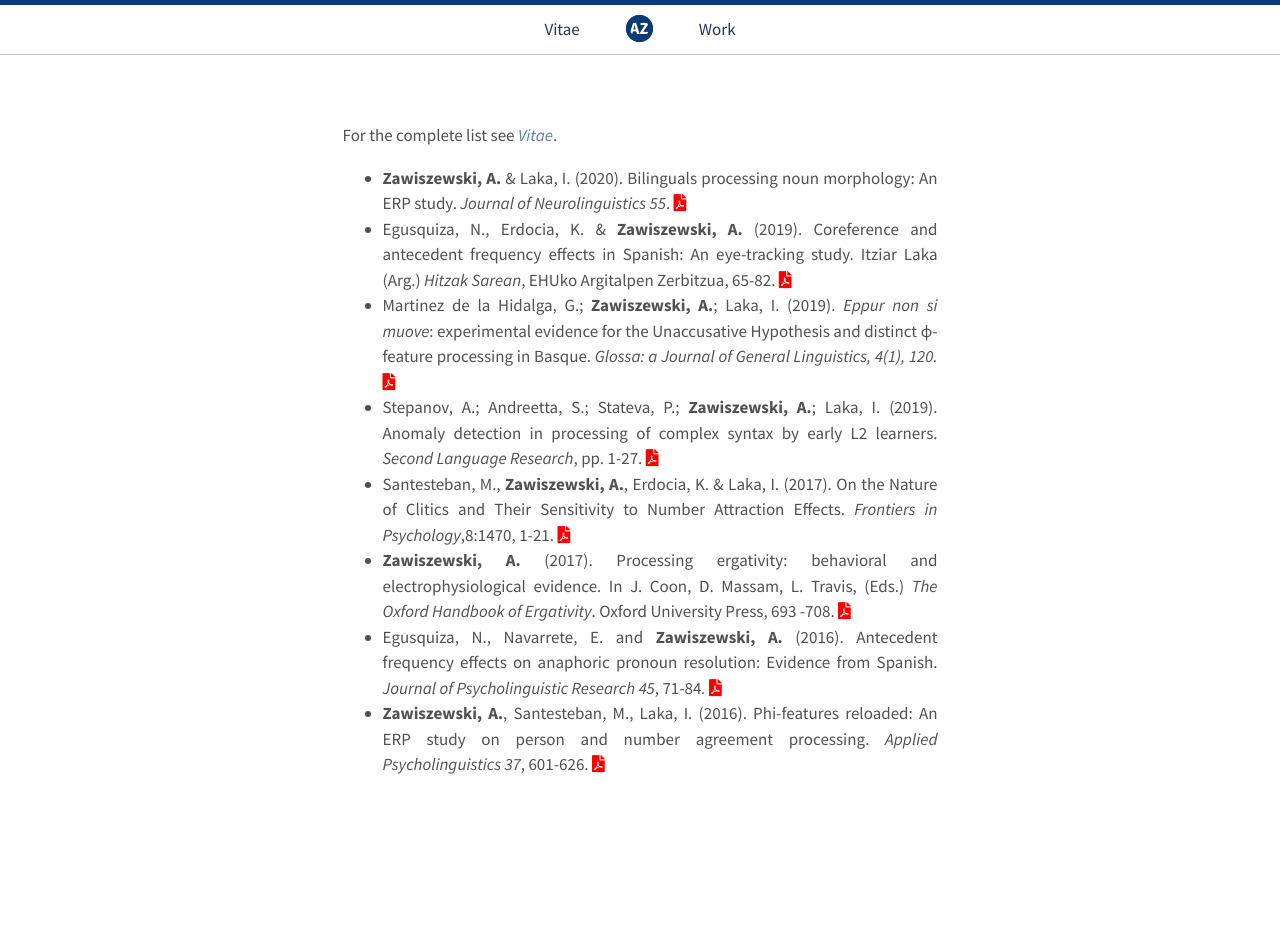
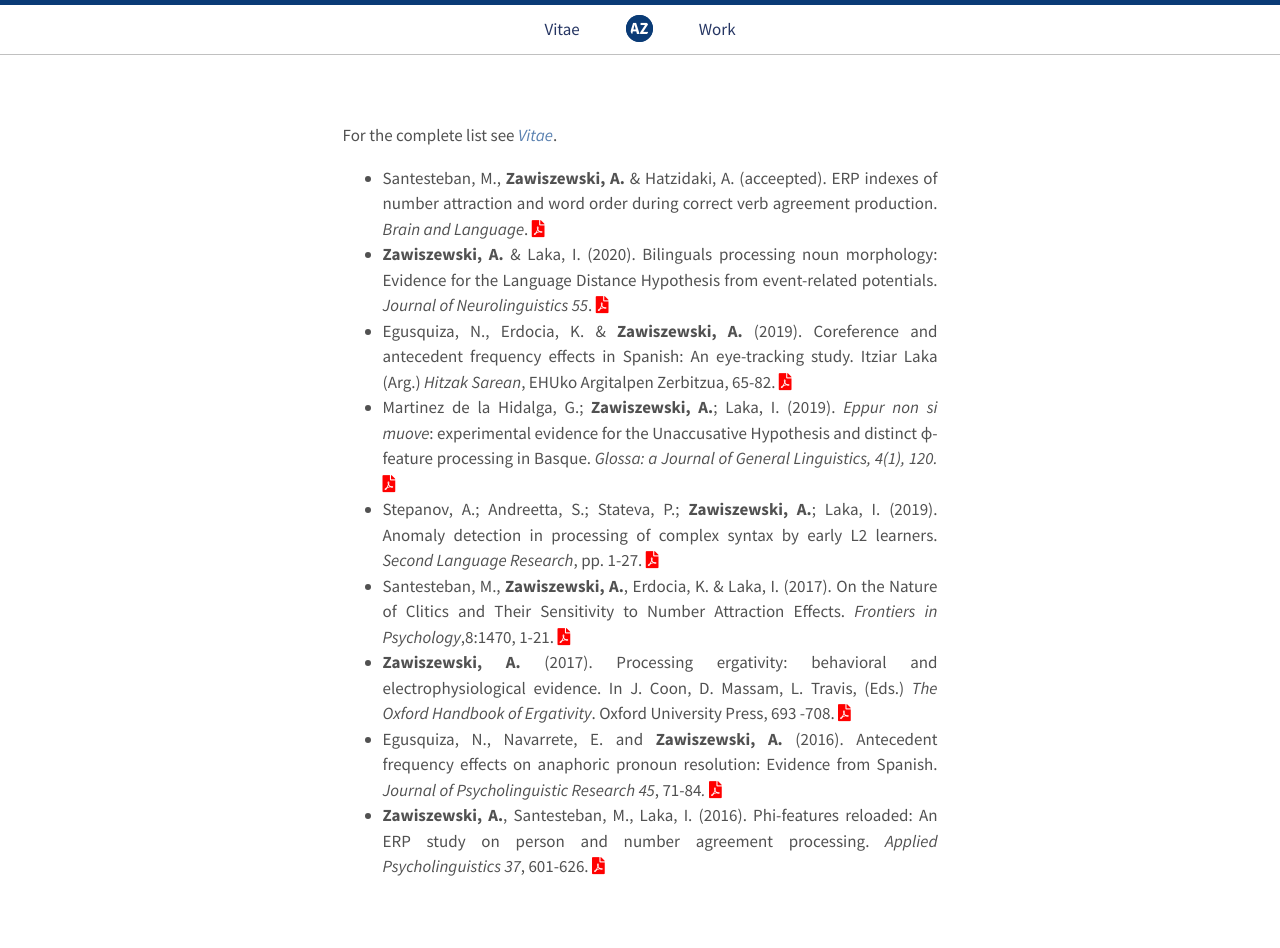
Before and after one commit to zawis/zawis.github.io, a Jekyll site: the page built from work.md, in a window 1280 px wide. Built offline with Jekyll 4.4.1, drawn with Linux system fonts in a browser that asks for light colours; nearby versions of some CDN libraries; a style sheet for code colours, icons or effects is not loaded; before the commit the page ends 900 px from its top, so only the background shows below that.

Commit message:
Update work.md

```diff
--- a/work.md
+++ b/work.md
@@ -8,7 +8,8 @@ layout: page
 <!-- <div class="text-center"> -->
 For the complete list see <a href="{{ site.baseurl }}/vitae/"><em>Vitae</em></a>.
 <ul>
-<li style="text-align: justify;"><b>Zawiszewski, A.</b> &amp; Laka, I. (2020). Bilinguals processing noun morphology: An ERP study. <i>Journal of Neurolinguistics 55</i>. <a href="https://doi.org/10.1016/j.jneuroling.2020.100908" target="_blank" rel="noopener noreferrer"><i class="ai ai-doi ai-1x" style="color:red"></i></a> <a href="https://drive.google.com/file/d/14FK8ZDiDgN4cg7p5Knkjw4nmkRWwVU_U/view?usp=sharing" target="_blank" rel="noopener noreferrer"><i class="fa fa-file-pdf" style="color:red"></i></a></li>
+<li style="text-align: justify;">Santesteban, M., <b>Zawiszewski, A.</b> &amp; Hatzidaki, A. (acceepted). ERP indexes of number attraction and word order during correct verb agreement production. <i>Brain and Language</i>. <a href="https://doi.org/xxxxxx" target="_blank" rel="noopener noreferrer"><i class="ai ai-doi ai-1x" style="color:red"></i></a> <a href="https://drive.google.com/file/yyyy" target="_blank" rel="noopener noreferrer"><i class="fa fa-file-pdf" style="color:red"></i></a></li>
+<li style="text-align: justify;"><b>Zawiszewski, A.</b> &amp; Laka, I. (2020). Bilinguals processing noun morphology: Evidence for the Language Distance Hypothesis from event-related potentials. <i>Journal of Neurolinguistics 55</i>. <a href="https://doi.org/10.1016/j.jneuroling.2020.100908" target="_blank" rel="noopener noreferrer"><i class="ai ai-doi ai-1x" style="color:red"></i></a> <a href="https://drive.google.com/file/d/14FK8ZDiDgN4cg7p5Knkjw4nmkRWwVU_U/view?usp=sharing" target="_blank" rel="noopener noreferrer"><i class="fa fa-file-pdf" style="color:red"></i></a></li>
 <li style="text-align: justify;">Egusquiza, N., Erdocia, K. &amp; <b>Zawiszewski, A.</b> (2019). Coreference and antecedent frequency effects in Spanish: An eye-tracking study. Itziar Laka (Arg.) <em>Hitzak Sarean</em>, EHUko Argitalpen Zerbitzua, 65-82. <a href="http://www.ehu.eus/HEB/wp-content/uploads/2019/12/2019_NE_AZ_Eyetracking_final2" target="_blank" rel="noopener noreferrer"><i class="fa fa-file-pdf" style="color:red"></i></a></li>
 <li style="text-align: justify;">Martinez de la Hidalga, G.; <b>Zawiszewski, A.</b>; Laka, I. (2019). <em>Eppur non si muove</em>: experimental evidence for the Unaccusative Hypothesis and distinct ɸ-feature processing in Basque. <i>Glossa: a Journal of General Linguistics, 4(1), 120. </i><a href="http://doi.org/10.5334/gjgl.829" target="_blank" rel="noopener noreferrer"><i class="ai ai-doi ai-1x" style="color:red"></i></a> <a href="https://www.glossa-journal.org/articles/10.5334/gjgl.829/" target="_blank" rel="noopener noreferrer"><i class="fa fa-file-pdf" style="color:red"></i></a></li>
 <li style="text-align: justify;">Stepanov, A.; Andreetta, S.; Stateva, P.; <b>Zawiszewski, A.</b>; Laka, I. (2019). Anomaly detection in processing of complex syntax by early L2 learners.<i><span lang="ES-TRAD"> Second Language Research</span></i>, pp. 1-27. <a href="https://journals.sagepub.com/doi/10.1177/0267658319827065" target="_blank" rel="noopener noreferrer"><i class="ai ai-doi ai-1x" style="color:red"></i></a> <a href="https://journals.sagepub.com/doi/10.1177/0267658319827065" target="_blank" rel="noopener noreferrer"><i class="fa fa-file-pdf" style="color:red"></i></a></li>
```
